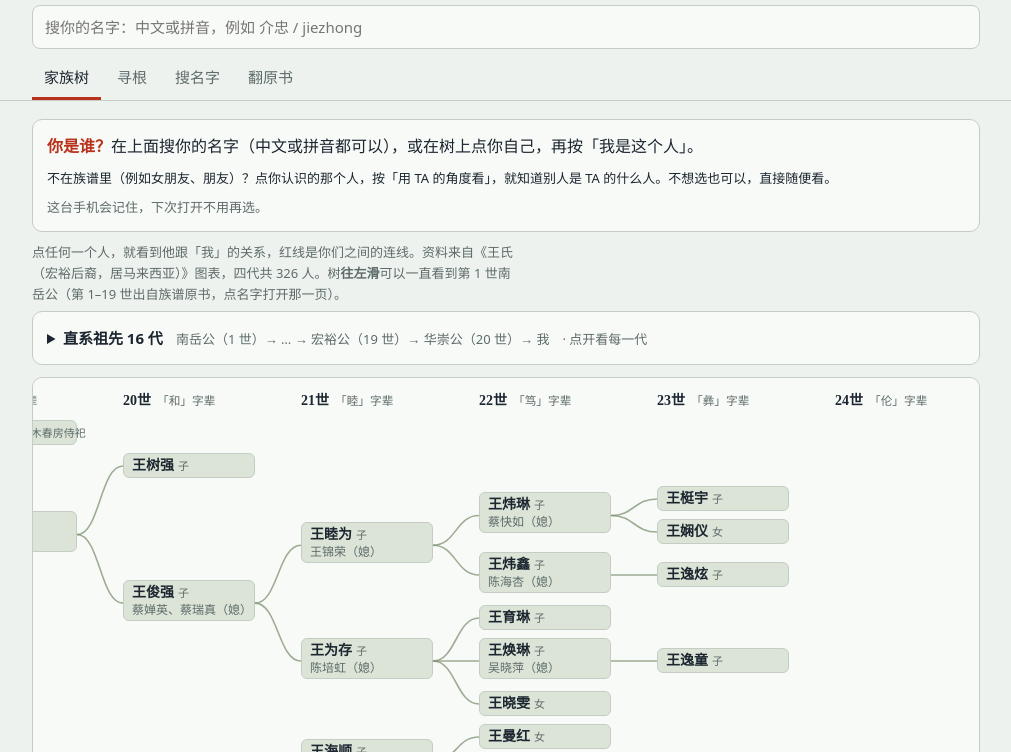
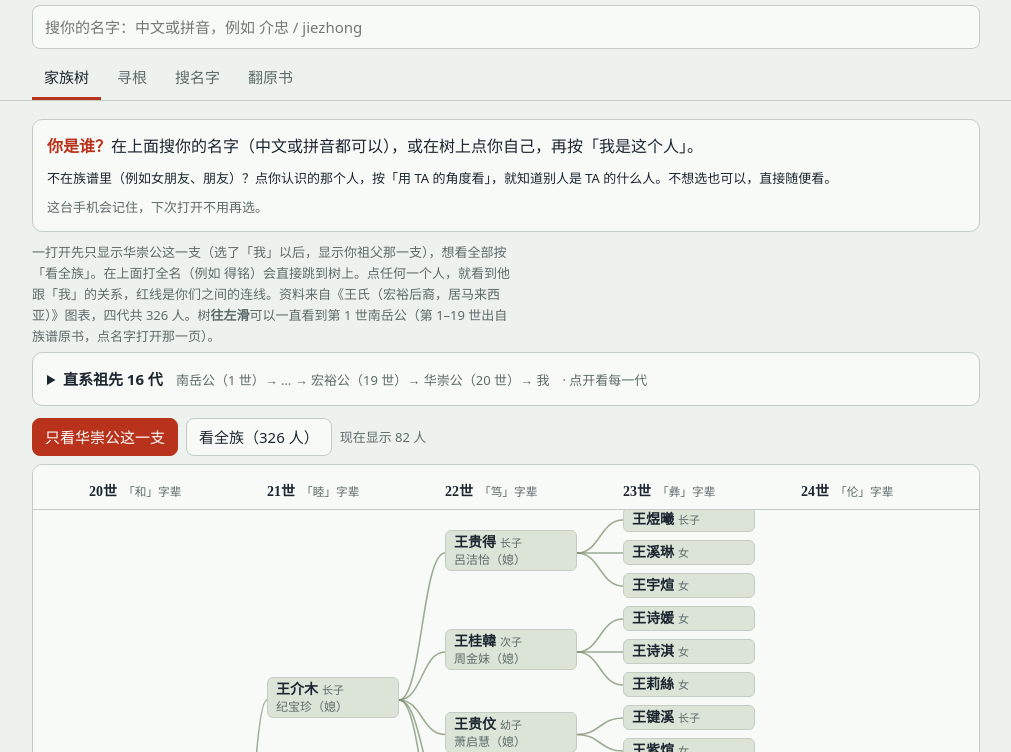
Before and after one commit to hengteikmeng/wang-zupu, a plain HTML site: page index.html in a window 1280 px wide. Shown: the part 48-800 px from the top of the page, without its empty margins (134-1145 px from the left). Drawn offline with Linux system fonts and the light colour scheme.

Commit message:
Tree: open on 华崇公 branch, full-tree toggle, name search jumps to tree, sticky generation header
Co-Authored-By: Claude Opus 5.5 <noreply@anthropic.com>

```diff
--- a/index.html
+++ b/index.html
@@ -60,7 +60,7 @@ button.primary{background:var(--seal);border-color:var(--seal);color:#fff}
 #ft svg{position:absolute;inset:0;pointer-events:none}
 #ft path{fill:none;stroke:var(--sage);stroke-width:1.6;opacity:.75}
 #ft path.on{stroke:var(--seal);stroke-width:2.6;opacity:1}
-.gen{position:absolute;top:0;font-family:var(--serif);font-weight:700;font-size:14px}
+.gen{position:absolute;top:0;z-index:3;width:178px;padding:4px 0 5px;background:var(--card);border-bottom:1px solid var(--line);font-family:var(--serif);font-weight:700;font-size:14px}
 .gen small{font-family:var(--sans);font-weight:400;color:var(--muted);margin-left:6px}
 .node{position:absolute;width:132px;border:1px solid var(--line);border-radius:6px;background:var(--sage-soft);padding:2px 8px;cursor:pointer;line-height:1.35;text-align:left;color:var(--ink)}
 .node .n{font-weight:700;font-size:14px;white-space:nowrap}
@@ -69,6 +69,9 @@ button.primary{background:var(--seal);border-color:var(--seal);color:#fff}
 .node.on{border-color:var(--seal)}
 .node.sel{box-shadow:0 0 0 2px var(--seal)}
 .node.anc{background:var(--card);border-style:dashed}
+.node .more{display:block;font-size:11px;color:var(--muted);font-weight:400}
+#scope{margin:0 0 8px}
+#scope button[aria-pressed="true"]{background:var(--seal);border-color:var(--seal);color:#fff}
 .node.me{background:var(--seal);border-color:var(--seal)} .node.me .n,.node.me .s,.node.me .n small{color:#fff}
 /* origin */
 .origin{display:grid;grid-template-columns:minmax(0,1fr) minmax(0,1.1fr);gap:18px;align-items:start}
@@ -133,12 +136,13 @@ mark{background:var(--hl);color:inherit;border-radius:2px}
 
 <section id="v-tree">
   <div class="panel" id="who"></div>
-  <p class="muted small" style="margin:10px 0 6px">点任何一个人，就看到他跟「我」的关系，红线是你们之间的连线。资料来自《王氏（宏裕后裔，居马来西亚）》图表，四代共 <span id="cnt"></span> 人。树<b>往左滑</b>可以一直看到第 1 世南岳公（第 1–19 世出自族谱原书，点名字打开那一页）。</p>
+  <p class="muted small" style="margin:10px 0 6px">一打开先只显示华崇公这一支（选了「我」以后，显示你祖父那一支），想看全部按「看全族」。在上面打全名（例如 得铭）会直接跳到树上。点任何一个人，就看到他跟「我」的关系，红线是你们之间的连线。资料来自《王氏（宏裕后裔，居马来西亚）》图表，四代共 <span id="cnt"></span> 人。树<b>往左滑</b>可以一直看到第 1 世南岳公（第 1–19 世出自族谱原书，点名字打开那一页）。</p>
   <details class="panel" id="anc" style="margin-bottom:12px">
     <summary><b>直系祖先 <span id="ancn"></span> 代</b><span class="muted small">　南岳公（1 世）→ … → 宏裕公（19 世）→ 华崇公（20 世）→ 我　· 点开看每一代</span></summary>
     <p class="small muted">第 1–19 世出自族谱原书，点名字就打开那一页。第 19 世<b>宏裕</b>公在书里注明「后裔居马来西亚」（第 40 页），正好接上家里图表的第 20 世华崇公。</p>
     <div class="line" id="line"></div>
   </details>
+  <div class="row" id="scope"></div>
   <div class="treebox"><div id="ft"></div></div>
 </section>
 
@@ -323,22 +327,33 @@ function relation(T){
 
 /* ---------- tree ---------- */
 const NW=132, CW=178, GAP=7, TOP=30;
-const hOf = p => p.spouse ? 46 : 26;
-function subH(p){ if(!p.kids.length) return hOf(p); return Math.max(hOf(p), p.kids.reduce((s,k)=>s+subH(k)+GAP,-GAP)); }
+const HOME = people.find(p => p.name === "王华崇");
+let full = false; try { full = localStorage.getItem("wang-full") === "1"; } catch(e){}
+let V = null; // visible blood people (null = everyone)
+function focusOf(){ if (me){ const g = me.parent && me.parent.parent; return (g && g.depth >= HOME.depth) ? g : (me.parent && me.parent.depth >= HOME.depth ? me.parent : (me.depth >= HOME.depth ? me : HOME)); } return HOME; }
+function setVis(){
+  if (full){ V = null; return; }
+  const f = focusOf(); V = new Set(anc(f));
+  (function d(p){ V.add(p); p.kids.forEach(d); })(f);
+}
+const shown = p => !V || V.has(p.blood ? p : p.partner);
+const vk = p => V ? p.kids.filter(k => V.has(k)) : p.kids;
+const hOf = p => (p.spouse ? 46 : 26) + (V && p.kids.length > vk(p).length ? 15 : 0);
+function subH(p){ const ks = vk(p); if(!ks.length) return hOf(p); return Math.max(hOf(p), ks.reduce((s,k)=>s+subH(k)+GAP,-GAP)); }
 function layout(){
   let cur = TOP;
   (function lay(p){
-    const h = hOf(p);
-    if (!p.kids.length){ p.y = cur; cur += h + GAP; return; }
-    const kidsH = p.kids.reduce((s,k)=>s+subH(k)+GAP,-GAP), pad = Math.max(0,(h-kidsH)/2);
-    cur += pad; p.kids.forEach(lay); cur += pad;
-    const a = p.kids[0], b = p.kids[p.kids.length-1];
+    const h = hOf(p), ks = vk(p);
+    if (!ks.length){ p.y = cur; cur += h + GAP; return; }
+    const kidsH = ks.reduce((s,k)=>s+subH(k)+GAP,-GAP), pad = Math.max(0,(h-kidsH)/2);
+    cur += pad; ks.forEach(lay); cur += pad;
+    const a = ks[0], b = ks[ks.length-1];
     p.y = (a.y+hOf(a)/2 + b.y+hOf(b)/2)/2 - h/2;
   })(root);
   return cur;
 }
 function drawTree(){
-  const H = layout(), OFF = 19*CW, W = OFF + CW*4 + NW;
+  setVis(); const H = layout(), OFF = 19*CW, W = OFF + CW*4 + NW;
   const box = $("ft"); box.style.width = W+"px"; box.style.height = H+"px";
   let svg = `<svg width="${W}" height="${H}" viewBox="0 0 ${W} ${H}">`, html = "";
   for (let g=1; g<=24; g++) html += `<div class="gen" style="left:${(g-1)*CW}px">${g}世${g>=12?`<small>「${POEM[g-12]}」字辈</small>`:""}</div>`;
@@ -346,20 +361,25 @@ function drawTree(){
   LINE.forEach(a => { const x = (a[0]-1)*CW;
     svg += `<path class="ancp" id="ap${a[0]}" d=""/>`;
     html += `<button class="node anc" id="an${a[0]}" data-g="${a[0]}" style="left:${x}px;top:${TOP}px"><div class="n">${a[1]}公<small>${a[0]}世${a[0]===1?" · 始祖":""}</small></div></button>`; });
-  people.filter(p=>p.blood).forEach(p => {
-    const x = OFF + p.depth*CW, cy = p.y + hOf(p)/2;
-    p.kids.forEach(k => { const ky = k.y + hOf(k)/2, x1 = x+NW, x2 = OFF + k.depth*CW, mx = (x1+x2)/2;
+  people.filter(p=>p.blood && shown(p)).forEach(p => {
+    const x = OFF + p.depth*CW, cy = p.y + hOf(p)/2, hid = p.kids.length - vk(p).length;
+    vk(p).forEach(k => { const ky = k.y + hOf(k)/2, x1 = x+NW, x2 = OFF + k.depth*CW, mx = (x1+x2)/2;
       svg += `<path id="e${k.id}" d="M${x1} ${cy} C${mx} ${cy} ${mx} ${ky} ${x2} ${ky}"/>`; });
     html += `<button class="node" id="n${p.id}" data-id="${p.id}" style="left:${x}px;top:${p.y}px">
-      <div class="n">${esc(p.name)}${p.role?`<small>${esc(p.role)}</small>`:""}</div>${p.spouse?`<div class="s" data-id="${p.spouse.id}">${esc(p.spouse.name)}（${p.spouse.role}）</div>`:""}</button>`;
+      <div class="n">${esc(p.name)}${p.role?`<small>${esc(p.role)}</small>`:""}</div>${p.spouse?`<div class="s" data-id="${p.spouse.id}">${esc(p.spouse.name)}（${p.spouse.role}）</div>`:""}${hid?`<span class="more">另有 ${hid} 房没显示</span>`:""}</button>`;
   });
   box.innerHTML = svg + "</svg>" + html;
-  box.addEventListener("click", e => { const s = e.target.closest(".s"), n = e.target.closest(".node"); if (s) pick(people[+s.dataset.id]); else if (n && n.dataset.g) lineClick(e); else if (n) pick(people[+n.dataset.id]); });
   $("cnt").textContent = people.length;
+  const f = focusOf(), nv = V ? people.filter(p => shown(p)).length : people.length;
+  $("scope").innerHTML = `<button data-full="0" aria-pressed="${!full}">只看${esc(f.name.slice(1))}公这一支</button><button data-full="1" aria-pressed="${full}">看全族（${people.length} 人）</button><span class="small muted">${full?"人很多，可以先在上面搜名字":`现在显示 ${nv} 人`}</span>`;
+  window.__ay = window.__gy = null; ancSoon();
 }
+$("ft").addEventListener("click", e => { const s = e.target.closest(".s"), n = e.target.closest(".node"); if (s) pick(people[+s.dataset.id]); else if (n && n.dataset.g) lineClick(e); else if (n) pick(people[+n.dataset.id]); });
+$("scope").addEventListener("click", e => { const b = e.target.closest("button[data-full]"); if (!b) return; setFull(b.dataset.full === "1"); const t = sel || me || focusOf(); const n = $("n"+(t.blood?t:t.partner).id); if (n) n.scrollIntoView({block:"center",inline:"center"}); });
+function setFull(v){ full = v; try{ localStorage.setItem("wang-full", v?"1":"0"); }catch(e){} drawTree(); paint(); }
 function paint(){
   document.querySelectorAll("#ft .on,#ft .me,#ft .sel").forEach(e => e.classList.remove("on","me","sel"));
-  if (me) $("n"+me.id).classList.add("me");
+  if (me && $("n"+me.id)) $("n"+me.id).classList.add("me");
   const T = sel || me;
   if (!T){
     $("who").innerHTML = `<div class="rel"><b>你是谁？</b>在上面搜你的名字（中文或拼音都可以），或在树上点你自己，再按「我是这个人」。</div><div class="small">不在族谱里（例如女朋友、朋友）？点你认识的那个人，按「用 TA 的角度看」，就知道别人是 TA 的什么人。不想选也可以，直接随便看。</div><div class="small muted">这台手机会记住，下次打开不用再选。</div>`;
@@ -375,27 +395,27 @@ function paint(){
     $("bar").innerHTML = "";
   } else {
     const r = relation(T);
-    r.path.forEach(p => { $("n"+p.id).classList.add("on"); });
+    r.path.forEach(p => { const n = $("n"+p.id); if (n) n.classList.add("on"); });
     for (let i=0;i<r.path.length-1;i++){ const a=r.path[i], b=r.path[i+1], kid = a.parent===b ? a : b; const e = $("e"+kid.id); if (e) e.classList.add("on"); }
     const chain = r.path.map(p => `<span class="p">${esc(p.name)}</span>`).join("<span>→</span>") + (r.via ? `<span>＋ 配偶</span><span class="p">${esc(T.name)}</span>` : "");
     mid = `<div class="rel">${T===me ? (asWho==="sp" ? `这是你的另一半 <b>${esc(me.name)}</b>。点树上任何一个人，看他是 ${esc(me.name)} 的什么人。` : asWho==="view" ? `现在用 <b>${esc(me.name)}</b> 的角度看。点树上任何一个人，看他是 ${esc(me.name)} 的什么人。` : `这是<b>我</b>。点树上任何一个人，看他是我的什么人。`) : `是 <b>${esc(me.name)}</b> 的 <b>${esc(r.term)}</b>`}</div>
     ${T!==me ? `<div class="chain">${chain}</div><div class="small muted">共同的祖先：${esc(r.lca.name)}</div>` : ""}`;
     $("bar").innerHTML = T===me ? "" : `${esc(T.name)} 是 ${esc(me.name)} 的 <b>${esc(r.term)}</b>`;
   }
-  $("n"+tb.id).classList.add("sel");
+  if ($("n"+tb.id)) $("n"+tb.id).classList.add("sel");
   $("who").innerHTML = `<div class="row" style="justify-content:space-between"><div><span class="name">${esc(T.name)}</span> <span class="muted">第 ${gen} 世${T.blood?` · 「${POEM[T.depth+8]}」字辈`:""}${T.role?" · "+esc(T.role):""}</span></div>
     <div class="row">${(T.blood || !me) && T!==me ? `<button id="setme"${me?"":` class="primary"`}>我是这个人</button>` : ""}${T.blood && !me ? `<button id="asme">用 TA 的角度看</button>` : ""}${T===me ? `<button id="clrme">换人</button>` : ""}</div></div>
     ${mid}
     <div class="small muted">${[dad,sp,kids].filter(Boolean).join(" · ")}</div>
     ${tb.src ? `<div class="row small muted" style="margin-top:6px">${tb.src.pg?`<button id="srcpg">看原书第 ${tb.src.pg} 页</button>`:""}${tb.src.nb?`<span>出自新版《外砂王氏文愚公族谱》第 ${tb.src.nb} 页${tb.src.alt?`，书里写作「${tb.src.alt}」`:""}</span>`:""}</div>` : ""}`;
   syncBar();
-  const setMe = (p, a) => { me = p; asWho = a; sel = null; try{ localStorage.setItem("wang-me", me.name); localStorage.setItem("wang-as", a); }catch(e){} paint(); paintPoem(); paintLine(); };
+  const setMe = (p, a) => { me = p; asWho = a; sel = null; try{ localStorage.setItem("wang-me", me.name); localStorage.setItem("wang-as", a); }catch(e){} drawTree(); paint(); paintPoem(); paintLine(); const n = $("n"+me.id); if (n) n.scrollIntoView({block:"center",inline:"center"}); };
   const b = $("setme"); if (b) b.onclick = () => T.blood ? setMe(T, "") : setMe(T.partner, "sp");
   const v = $("asme"); if (v) v.onclick = () => setMe(T, "view");
   const sg = $("srcpg"); if (sg) sg.onclick = () => { const i = BOOK.rows.findIndex(r => r[0]===tb.src.pg && r[5].includes(tb.src.k)); openPage(tb.src.pg, i<0 ? null : BOOK.rows[i].slice(1,5)); };
-  const c = $("clrme"); if (c) c.onclick = () => { me = null; asWho = ""; sel = null; try{localStorage.removeItem("wang-me"); localStorage.removeItem("wang-as")}catch(e){} paint(); paintPoem(); paintLine(); $("q").focus(); };
+  const c = $("clrme"); if (c) c.onclick = () => { me = null; asWho = ""; sel = null; try{localStorage.removeItem("wang-me"); localStorage.removeItem("wang-as")}catch(e){} drawTree(); paint(); paintPoem(); paintLine(); $("q").focus(); };
 }
-function pick(p, scroll){ sel = p; paint(); if (scroll){ const n = $("n"+(p.blood?p:p.partner).id); n.scrollIntoView({block:"center",inline:"center"}); } }
+function pick(p, scroll){ sel = p; if (!shown(p)) setFull(true); else paint(); if (scroll){ const n = $("n"+(p.blood?p:p.partner).id); if (n) n.scrollIntoView({block:"center",inline:"center"}); } }
 
 function paintLine(){
   const ref = me || root, mg = 20 + ref.depth, chain = []; for (let p = ref; p; p = p.parent) chain.unshift(p);
@@ -484,8 +504,8 @@ function syncBar(){ $("bar").hidden = cur!=="tree" || !$("bar").innerHTML; }
 function go(v){ show(v); if (location.hash !== "#"+v) location.hash = v; }
 function show(v){ if (!VIEWS.includes(v)) v = "tree"; if (v===cur) return; cur = v; window.scrollTo(0,0); syncBar();
   VIEWS.forEach(x => { $("v-"+x).hidden = x!==v; });
-  if (v==="tree") { window.__ay = null; ancSoon(); }
-  if (v==="tree" && !window.__tl){ const tb = document.querySelector(".treebox"); if (tb.clientWidth){ tb.scrollLeft = 19*CW; window.__tl = 1; if (me){ const n = $("n"+me.id); window.scrollTo(0, n.getBoundingClientRect().top + scrollY - innerHeight/2); } } }
+  if (v==="tree") { window.__ay = window.__gy = null; ancSoon(); }
+  if (v==="tree" && !window.__tl){ const tb = document.querySelector(".treebox"); if (tb.clientWidth){ tb.scrollLeft = 19*CW; window.__tl = 1; const t = me || focusOf(), n = $("n"+t.id); if (n) window.scrollTo(0, n.getBoundingClientRect().top + scrollY - innerHeight/2); } }
   document.querySelectorAll("nav.tabs a").forEach(a => a.setAttribute("aria-current", a.dataset.v===v));
   if (v==="book" && !$("pimg").src) showPage(page);
   if (v==="search") search($("q").value);
@@ -494,6 +514,8 @@ function show(v){ if (!VIEWS.includes(v)) v = "tree"; if (v===cur) return; cur =
 function placeAnc(){
   const ft = $("ft"); if (!ft || !$("an1") || $("v-tree").hidden) return;
   const r = ft.getBoundingClientRect(), H = ft.offsetHeight, ry = window.__ry, OFF = 19*CW;
+  const hb = document.querySelector("header.top").getBoundingClientRect().bottom, gy = Math.round(Math.max(0, Math.min(H-28, hb - r.top)));
+  if (window.__gy !== gy){ window.__gy = gy; document.querySelectorAll("#ft .gen").forEach(g => g.style.top = gy+"px"); }
   const y = Math.round(Math.max(TOP+13, Math.min(H-20, innerHeight*0.45 - r.top)));
   if (window.__ay === y) return; window.__ay = y;
   LINE.forEach(a => { const g = a[0], x = (g-1)*CW, x1 = x+NW;
@@ -506,7 +528,17 @@ const ancSoon = () => { if (!__ancRaf) __ancRaf = requestAnimationFrame(() => {
 window.addEventListener("scroll", ancSoon, {passive:true});
 window.addEventListener("resize", ancSoon);
 window.addEventListener("hashchange", () => show(location.hash.slice(1)));
-$("q").addEventListener("input", e => { if (location.hash !== "#search") location.hash = "search"; search(e.target.value); });
+function treeHit(raw, any){
+  const q = raw.trim().replace(/\s+/g,""); if (!q) return null;
+  const nm = n => n === q || n === "王"+q;
+  const ex = people.filter(p => nm(p.name)); if (ex.length === 1) return ex[0];
+  if (!any) return null;
+  const b = document.querySelector('#results .hit[data-person]'); return b ? people[+b.dataset.person] : null; }
+function jump(p){ go("tree"); pick(p, true); $("q").blur(); }
+let __qt = 0;
+$("q").addEventListener("input", e => { if (location.hash !== "#search") location.hash = "search"; search(e.target.value);
+  clearTimeout(__qt); const v = e.target.value; __qt = setTimeout(() => { const p = treeHit(v, false); if (p && cur === "search") jump(p); }, 700); });
+$("q").addEventListener("keydown", e => { if (e.key !== "Enter") return; e.preventDefault(); clearTimeout(__qt); const p = treeHit(e.target.value, true); if (p) jump(p); });
 $("prev").onclick = () => showPage(page-1); $("next").onclick = () => showPage(page+1);
 $("pgno").onchange = e => showPage(+e.target.value);
 $("zoom").onclick = () => { big = !big; $("sheet").classList.toggle("big", big); $("zoom").textContent = big ? "缩小" : "放大"; };
```
